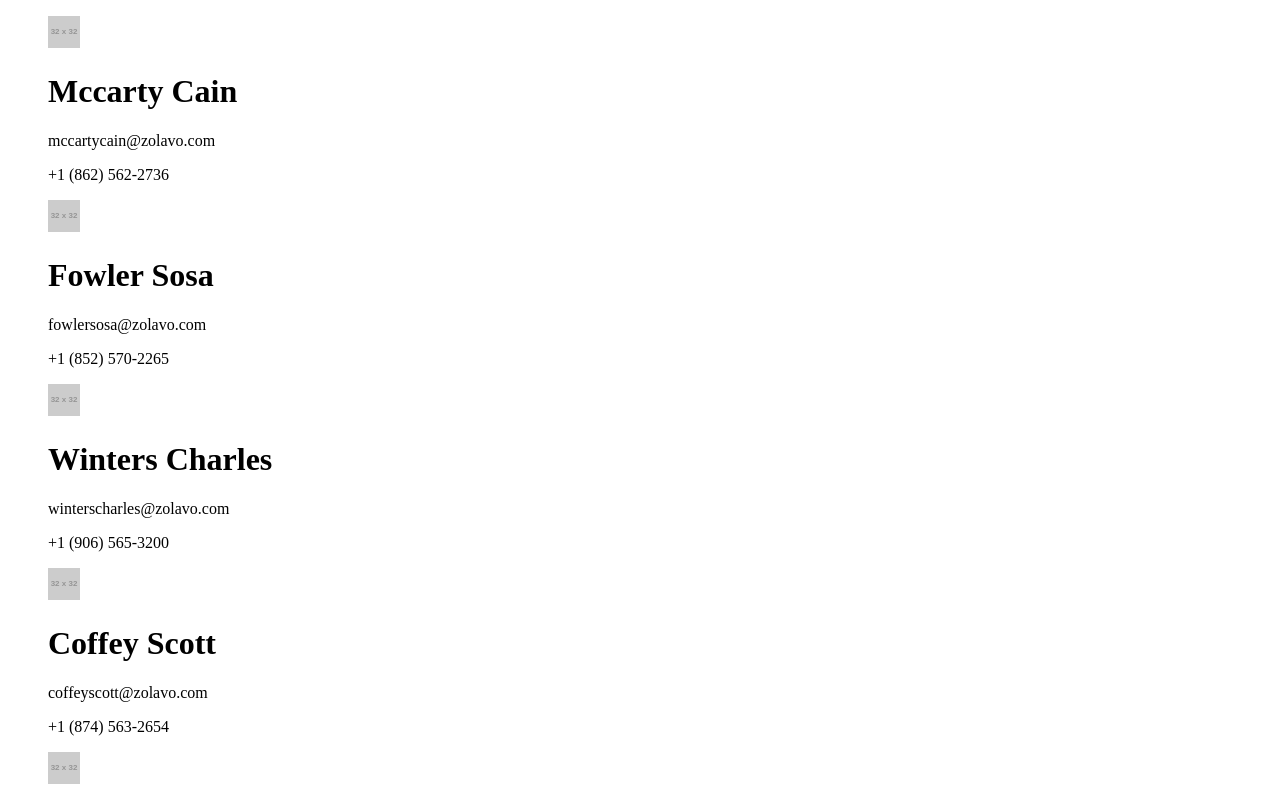
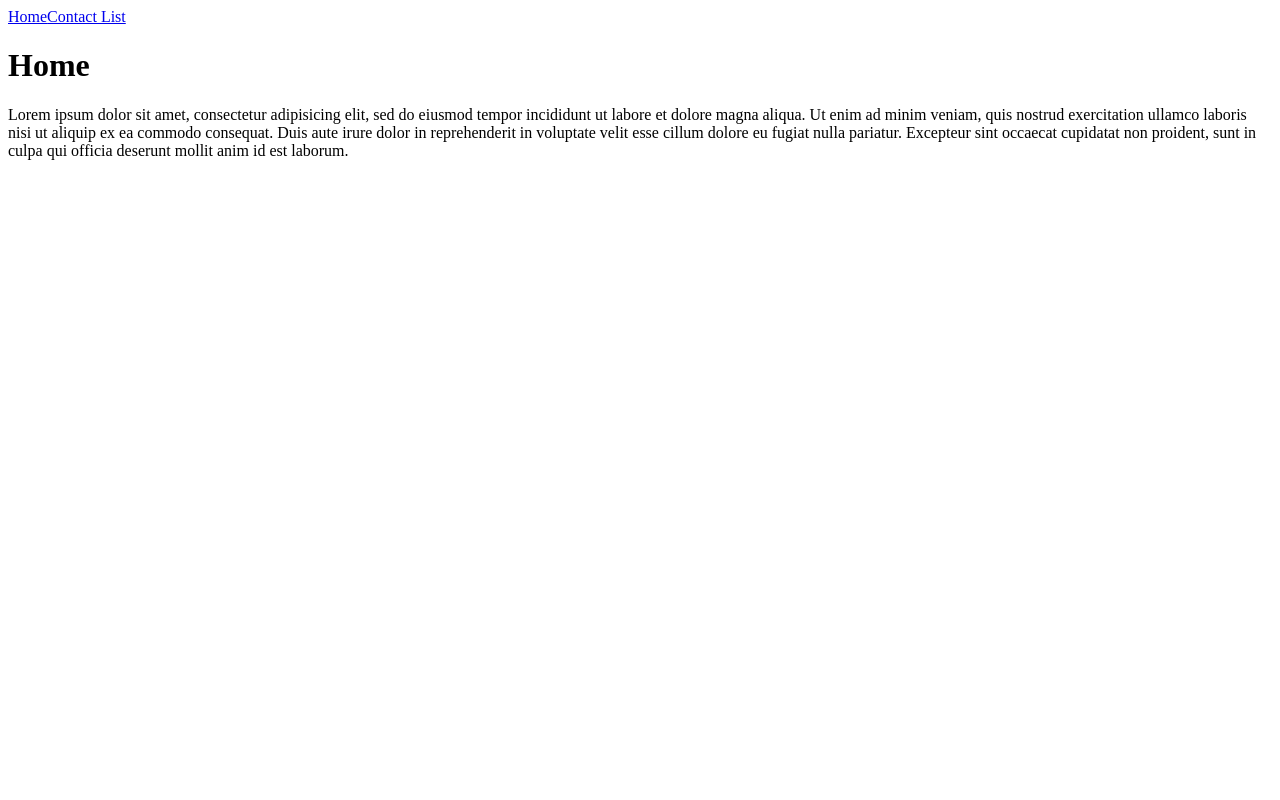
Before and after one commit to stormihoebe/contacts-with-react-routing, a React (Create React App) app: page / in a window 1280 px wide. Shown: the top 800 px of the page. Built offline with nearby package versions, Linux system fonts and the light colour scheme.

Commit message:
add routing to home and contact list components

```diff
--- a/src/App.js
+++ b/src/App.js
@@ -1,17 +1,43 @@
 import React, { Component } from 'react';
+
+import ContactList from './components/ContactList';
 import {
-  BrowserRouter as Router,
+  BrowserRouter,
   Route,
   Link
 } from 'react-router-dom';
-import ContactList from './components/ContactList';
 
+const Links = () =>(
+  <nav>
+    <Link to={'/'}>Home</Link>
+    <Link to ={'/contacts'}>Contact List</Link>
+  </nav>
+);
+const Home = () =>(
+<div>
+  <h1>Home</h1>
+  <p>Lorem ipsum dolor sit amet, consectetur adipisicing elit, sed do eiusmod tempor incididunt ut labore et dolore magna aliqua. Ut enim ad minim veniam, quis nostrud exercitation ullamco laboris nisi ut aliquip ex ea commodo consequat. Duis aute irure dolor in reprehenderit in voluptate velit esse cillum dolore eu fugiat nulla pariatur. Excepteur sint occaecat cupidatat non proident, sunt in culpa qui officia deserunt mollit anim id est laborum.</p>
+
+</div>
+  );
+const Contacts = () =>(
+<div>
+  <h1>Contact List</h1>
+  <ContactList/>
+
+</div>
+  );
 class App extends Component {
   render() {
     return (
-    <ContactList>
+      <BrowserRouter>
+        <div>
+          <Links/>
+          <Route exact path ="/" component={Home} />
+          <Route path="/contacts" component={Contacts}/>
+        </div>
+      </BrowserRouter>
 
-    </ContactList>
     );
   }
 }
--- /dev/null
+++ b/src/components/ContactInfo.js
@@ -0,0 +1,16 @@
+import React from 'react';
+import contacts from './generated.json';
+
+
+function ContactInfo(props){
+  return (
+    <div>
+      <img src={props.picture} alt="picture of {props.name}"/>
+      <h1>{props.name}</h1>
+      <p>{props.email}</p>
+      <p>{props.phone}</p>
+      <p>{props.address}</p>
+    </div>
+  );
+}
+export default ContactInfo;
--- a/src/components/ContactList.js
+++ b/src/components/ContactList.js
@@ -1,30 +1,38 @@
 import React from 'react';
 import contacts from './generated.json';
+import ContactInfo from './ContactInfo';
+import {
+  BrowserRouter as Router,
+  Route,
+  Link
+} from 'react-router-dom';
 
 function ListItem(props) {
   return <div>
-            <img src={props.picture} alt="picture of {props.name}"/>
-            <h1>{props.name}</h1>
-            <p>{props.email}</p>
-            <p>{props.phone}</p>
-            <p>{props.address}</p>
+            <Link to={props.guid}>
+              <img src={props.picture} alt={props.name}/>
+              <h3>{props.name}</h3>
+            </Link>
           </div>;
 }
 
 function ContactList(){
   return (
-    <div>
-      <ul>
-        {contacts.map((contact) =>
+    <Router>
+      <div>
+        <ul>
+          {contacts.map((contact) =>
               <ListItem key={contact.guid}
+                guid={contact.guid}
                 name={contact.name}
                 picture={contact.picture}
                 email={contact.email}
                 phone={contact.phone}/>
             )}
-        <li></li>
-      </ul>
-    </div>
+          </ul>
+        <Route path="/" component={ContactInfo}/>
+      </div>
+    </Router>
   );
 }
 export default ContactList;
```
